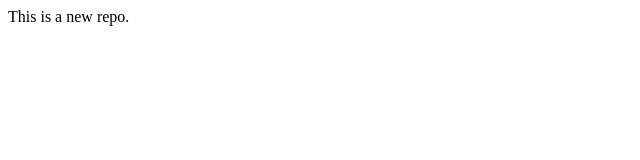
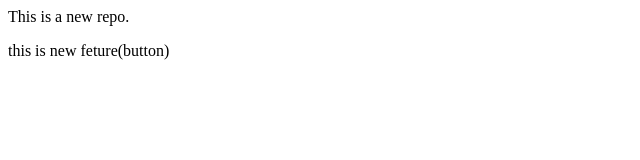
Before and after one commit to pawanchavan1245/LocalRepo, a plain HTML site: page index.html in a window 1280 px wide. Shown: the whole page, without its empty margins (0-640 px from the left). Drawn offline with Linux system fonts and the light colour scheme.

```diff
--- a/index.html
+++ b/index.html
@@ -1 +1,2 @@
 <p>This is a new repo.</p>
+<p>this is new feture(button)</p>
```
